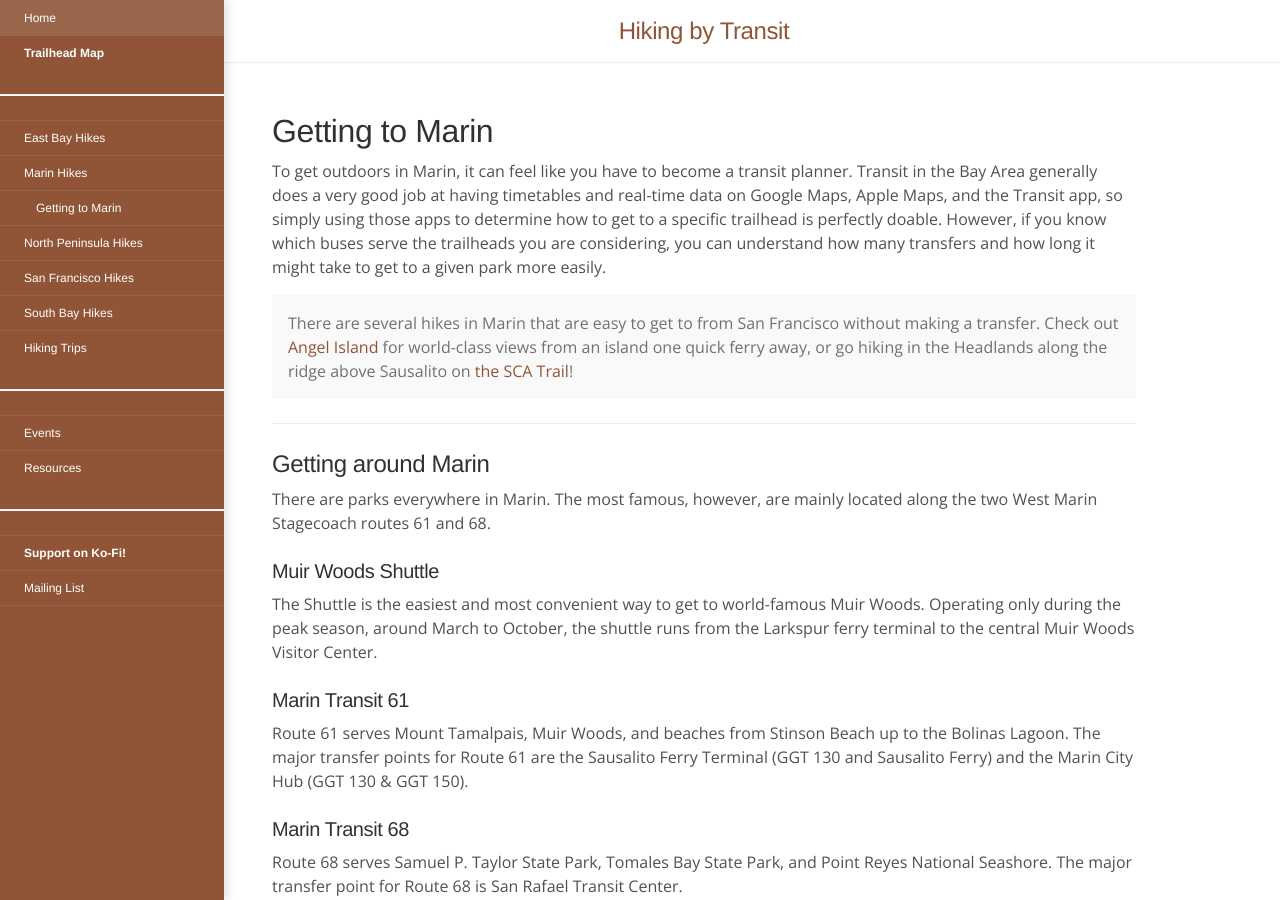
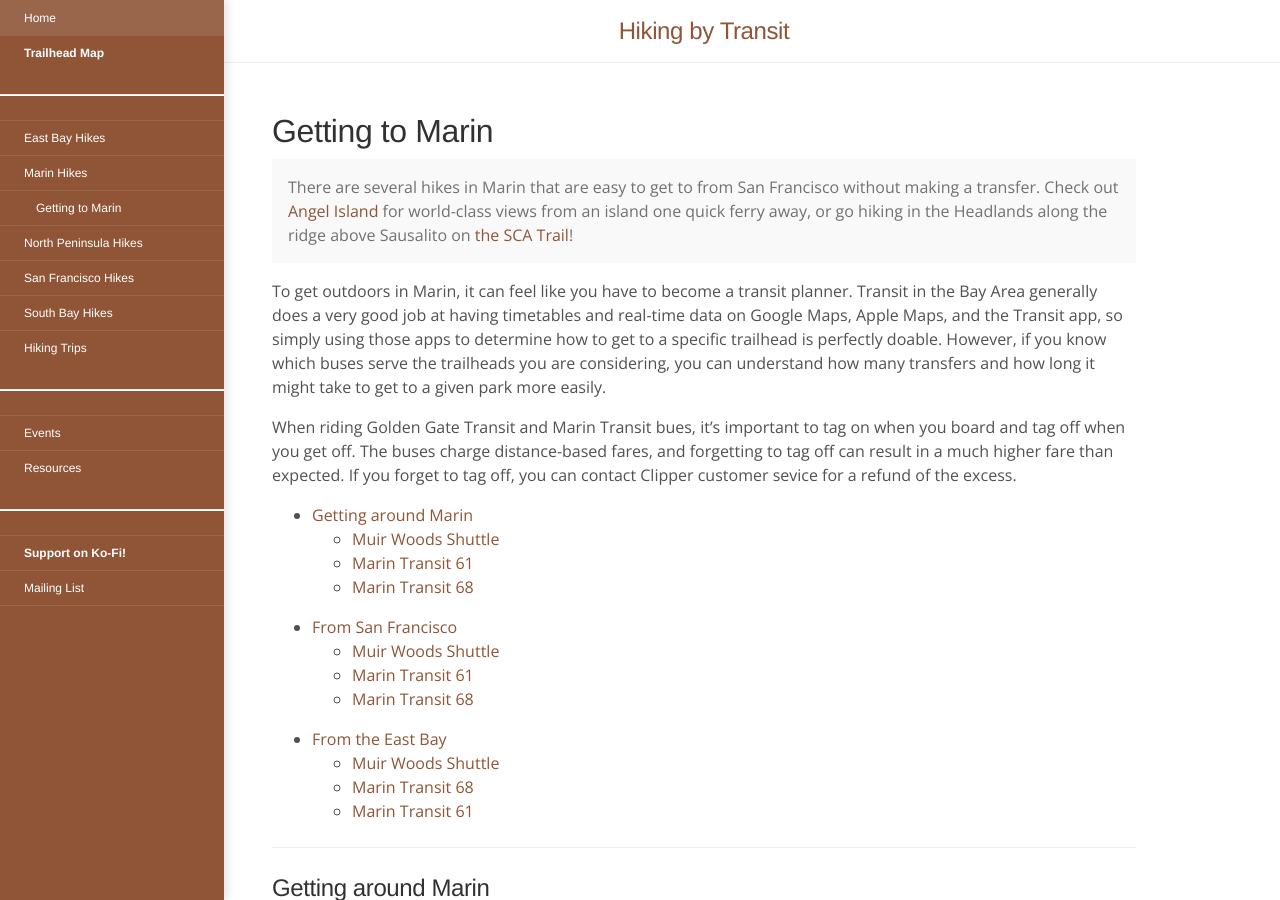
Before and after one commit to tschuy/hiking-by-transit, a Jekyll site: the page built from marin/getting-to-marin.md, in a window 1280 px wide and 900 px high. Built offline with Jekyll 4.4.1, drawn with Linux system fonts in a browser that asks for light colours; some of the changed text lies outside the part shown.

Commit message:
marin: add TOC, info about Marin agencies

```diff
--- a/marin/getting-to-marin.md
+++ b/marin/getting-to-marin.md
@@ -3,14 +3,18 @@ layout: default
 title: Getting to Marin
 ---
 
-# Getting to Marin
-
-
-To get outdoors in Marin, it can feel like you have to become a transit planner. Transit in the Bay Area generally does a very good job at having timetables and real-time data on Google Maps, Apple Maps, and the Transit app, so simply using those apps to determine how to get to a specific trailhead is perfectly doable. However, if you know which buses serve the trailheads you are considering, you can understand how many transfers and how long it might take to get to a given park more easily.
+<h1>Getting to Marin</h1>
 
 <p class="message">
     There are several hikes in Marin that are easy to get to from San Francisco without making a transfer. Check out <a href="/hikes/angel-island">Angel Island</a> for world-class views from an island one quick ferry away, or go hiking in the Headlands along the ridge above Sausalito on <a href="/hikes/headlands-marin-city">the SCA Trail</a>!
 </p>
+
+To get outdoors in Marin, it can feel like you have to become a transit planner. Transit in the Bay Area generally does a very good job at having timetables and real-time data on Google Maps, Apple Maps, and the Transit app, so simply using those apps to determine how to get to a specific trailhead is perfectly doable. However, if you know which buses serve the trailheads you are considering, you can understand how many transfers and how long it might take to get to a given park more easily.
+
+When riding Golden Gate Transit and Marin Transit bues, it's important to tag on when you board and tag off when you get off. The buses charge distance-based fares, and forgetting to tag off can result in a much higher fare than expected. If you forget to tag off, you can contact Clipper customer sevice for a refund of the excess.
+
+* Do not remove this line (it will not be displayed)
+{:toc}
 
 ---
 
@@ -35,6 +39,8 @@ Route 68 serves Samuel P. Taylor State Park, Tomales Bay State Park, and Point R
 ## From San Francisco
 
 If the ferry schedule lines up with your plans, it is by far the most alluring way to go hiking. For hiking directly off the ferry, Angel Island cannot be bested; Old St. Hilary's Preserve and the Morning Sun Trailhead in the Headlands are just over a half-hour walk from the Tiburon and Sausalito ferry terminals respectively, but otherwise you will need to transfer to a bus, in which case it's almost certainly better to take a Golden Gate Transit bus from San Francisco across the Golden Gate Bridge. Golden Gate Transit runs buses half-hourly or better for most most of the day seven days a week, but not all routes serve all transit centers.
+
+[Read more about the 101, 130, and 150 buses on Golden Gate Transit's website »](https://www.goldengate.org/bus/route-schedule/santa-rosa-san-francisco-101/)
 
 ### Muir Woods Shuttle
 
@@ -131,6 +137,8 @@ From San Francisco, the Golden Gate Transit 101 express bus takes around 1 hour
 
 East Bay to Marin transit is possible either via the Golden Gate Transit 580 bus across the Richmond-San Rafael Bridge, or by heading into San Francisco and taking buses from the Salesforce Transit Center. The following charts describe connections from buses heading westbound across the Richmond-San Rafael Bridge.
 
+[Read more about the 580 bus on Golden Gate Transit's website »](https://www.goldengate.org/bus/route-schedule/del-norte-bart-station-san-rafael-580/)
+
 ### Muir Woods Shuttle
 
 This section will be updated when the Muir Woods Shuttle schedule for 2025 is released.
@@ -187,7 +195,7 @@ Transfers to the 61 are complicated, as the GGT 580 and Marin Transit 61 do not
 | Del Norte departure | 580 arrival at San Rafael | via | Marin Transit 61 departure |
 |---------------------------|------------|----------------------------|
 | 6:36am | 7:10am | GGT 150 at 7:45am | 8:15am |
-| 8:36am | 9:17am | GGT 150 at 9:45am* | 10:00am |
+| 8:36am* | 9:17am* | GGT 150 at 9:45am* | 10:00am* |
 | 10:36am | 11:20am | GGT 150 at 11:45am |12:05pm |
 | 11:36am | 12:20pm | GGT 150 at 12:45pm | 1:05pm |
 | 12:36pm* | 1:20pm* | GGT 150 at 1:45pm* | 2:00pm* |
```
